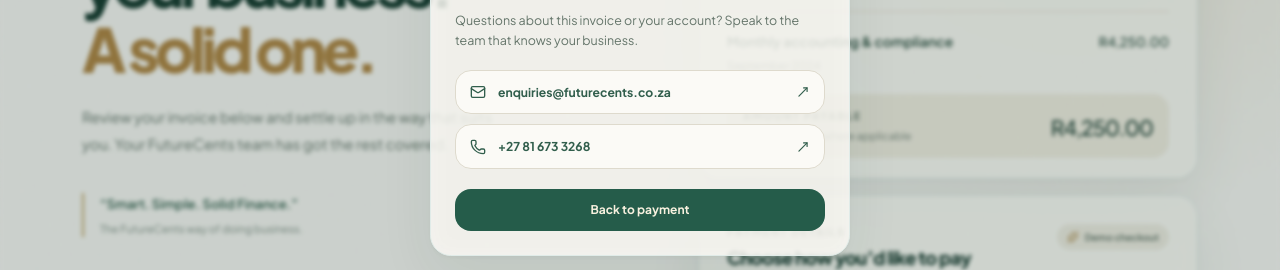
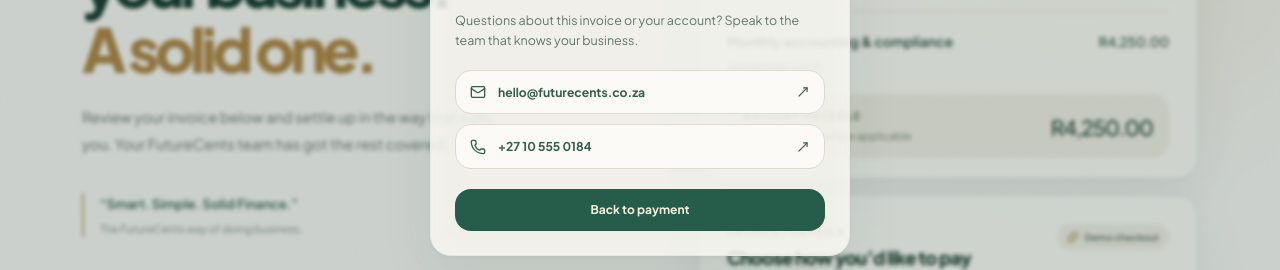
Before and after one commit to TreamerCC47/FCFS, a React (Vite) app: page /#/pay in a window 1280 px wide. Both pictures are taken after a click on the button "Need help?". Shown: the part 310-580 px from the top of the page. Built offline with nearby package versions, Linux system fonts and the light colour scheme.

Commit message:
pay page

```diff
--- a/src/index.css
+++ b/src/index.css
@@ -93,6 +93,7 @@
   html { scroll-behavior: smooth; }
 }
 
+
 ::selection { background: hsl(var(--secondary)); color: hsl(var(--foreground)); }
 
 .payment-page {
--- a/src/pages/PayInvoice.tsx
+++ b/src/pages/PayInvoice.tsx
@@ -302,8 +302,8 @@
         </div>
         <p className="mt-3 text-[.78rem] leading-relaxed text-[#65756a]">Questions about this invoice or your account? Speak to the team that knows your business.</p>
         <div className="mt-5 grid gap-2.5">
-          <a href="mailto:enquiries@futurecents.co.za" className="flex items-center gap-3 rounded-xl border border-[#dedacd] bg-[#fbfaf6] px-3.5 py-3 text-[.76rem] font-bold text-[#315e4c] hover:border-[#91a293]" data-testid="link-support-email"><Mail size={16} /> enquiries@futurecents.co.za <MoveUpRight size={14} className="ml-auto" /></a>
-          <a href="tel:+27816733268" className="flex items-center gap-3 rounded-xl border border-[#dedacd] bg-[#fbfaf6] px-3.5 py-3 text-[.76rem] font-bold text-[#315e4c] hover:border-[#91a293]" data-testid="link-support-phone"><Phone size={16} /> +27 81 673 3268 <MoveUpRight size={14} className="ml-auto" /></a>
+          <a href="mailto:hello@futurecents.co.za" className="flex items-center gap-3 rounded-xl border border-[#dedacd] bg-[#fbfaf6] px-3.5 py-3 text-[.76rem] font-bold text-[#315e4c] hover:border-[#91a293]" data-testid="link-support-email"><Mail size={16} /> hello@futurecents.co.za <MoveUpRight size={14} className="ml-auto" /></a>
+          <a href="tel:+27105550184" className="flex items-center gap-3 rounded-xl border border-[#dedacd] bg-[#fbfaf6] px-3.5 py-3 text-[.76rem] font-bold text-[#315e4c] hover:border-[#91a293]" data-testid="link-support-phone"><Phone size={16} /> +27 10 555 0184 <MoveUpRight size={14} className="ml-auto" /></a>
         </div>
         <button type="button" onClick={onClose} className="mt-5 w-full rounded-xl bg-[#255c4a] py-3 text-[.75rem] font-bold text-[#f8f1df] hover:bg-[#1b4c3c]" data-testid="button-support-done">Back to payment</button>
       </section>
@@ -364,7 +364,7 @@
                 <Download size={14} /> Save invoice
               </button>
             </div>
-            {detailsOpen && <div className="reveal rounded-xl border border-[#e2ddcf] bg-[#f9f7f0] px-4 py-3 text-[.7rem] text-[#69786e]" data-testid="panel-invoice-details">FutureCents (Pty) Ltd ·Reg. 2025/671536/07 · Professional accounting, payroll and compliance services.</div>}
+            {detailsOpen && <div className="reveal rounded-xl border border-[#e2ddcf] bg-[#f9f7f0] px-4 py-3 text-[.7rem] text-[#69786e]" data-testid="panel-invoice-details">FutureCents (Pty) Ltd · VAT Reg. 4580293187 · Professional accounting, payroll and compliance services.</div>}
           </main>
         </div>
         <footer className="flex flex-col gap-2 border-t border-[#dddccd] py-6 text-[.65rem] text-[#7d887f] sm:flex-row sm:items-center sm:justify-between" data-testid="footer-payment">
```
